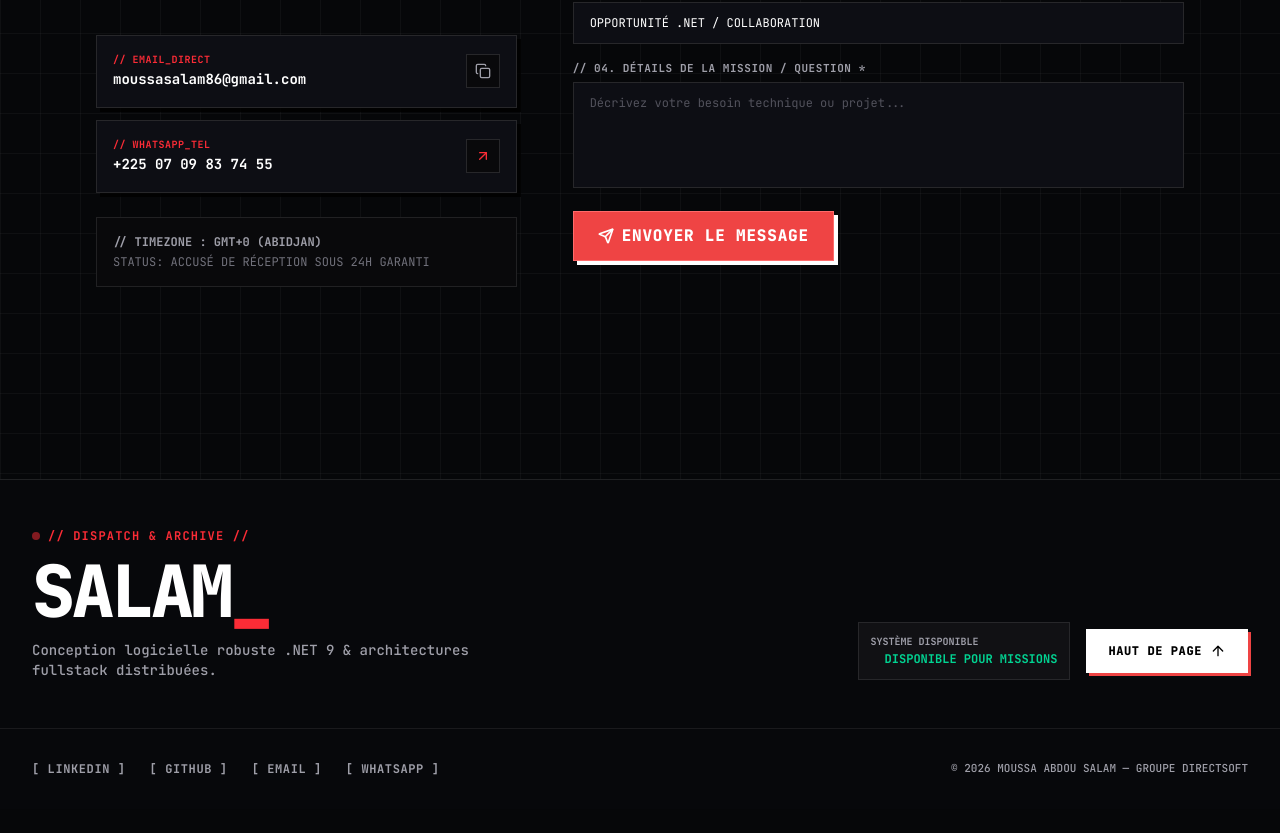
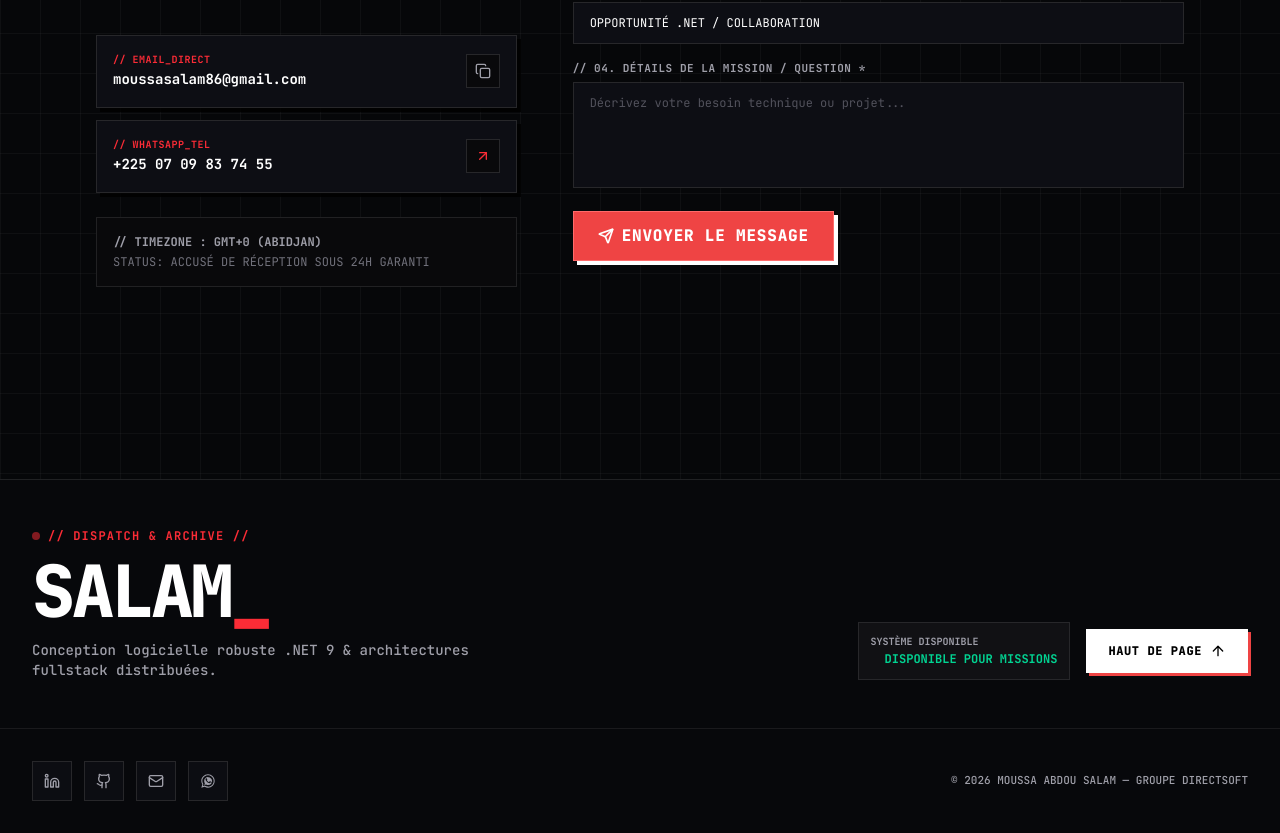
Before and after one commit to iamsalamii/SalamPortfolio, a React (Vite) app: page / in a window 1280 px wide. Shown: the part 7487-8320 px from the top of the page. Before the commit the page ends 8296 px from the top, so only its background shows below. Built offline with nearby package versions, Linux system fonts and the light colour scheme; no server answers.

Commit message:
style(footer): replace text links with sleek brutalist social icons for LinkedIn, GitHub, Email, and WhatsApp

```diff
--- a/src/components/public/Footer.tsx
+++ b/src/components/public/Footer.tsx
@@ -1,6 +1,17 @@
 import React from 'react';
 import { useData } from '../../context/DataContext';
-import { ArrowUp, Terminal, ShieldCheck, Heart } from 'lucide-react';
+import { ArrowUp, Linkedin, Github, Mail } from 'lucide-react';
+
+const WhatsAppIcon: React.FC<{ className?: string }> = ({ className = "w-4 h-4" }) => (
+  <svg
+    className={className}
+    fill="currentColor"
+    viewBox="0 0 24 24"
+  >
+    <path d="M12.031 6.172c-3.181 0-5.767 2.586-5.768 5.766-.001 1.298.38 2.27 1.019 3.287l-.711 2.598 2.664-.698c.969.587 1.961.956 3.162.956 3.181 0 5.767-2.587 5.768-5.766.001-3.182-2.585-5.77-5.767-5.772zm3.398 8.235c-.147.417-.745.767-1.025.795-.278.028-.636.143-2.115-.472-1.89-1.002-3.111-2.919-3.205-3.045-.094-.127-.768-1.022-.768-1.95 0-.928.486-1.385.659-1.573.173-.189.378-.236.505-.236.126 0 .252.002.362.008.117.006.273-.044.427.327.158.381.539 1.314.586 1.41.047.095.079.206.016.332-.063.127-.095.206-.189.317-.095.11-.199.247-.284.332-.095.095-.194.198-.083.389.111.19 1.157 1.905 2.514 2.529.351.161.564.133.729-.057.165-.19.708-.824.897-1.109.189-.285.378-.238.63-.143.252.095 1.603.756 1.879.893.276.137.459.206.526.322.067.116.067.674-.08 1.091z" />
+    <path d="M12 2C6.477 2 2 6.477 2 12c0 1.891.524 3.66 1.434 5.176L2 22l4.981-1.306C8.455 21.543 10.17 22 12 22c5.523 0 10-4.477 10-10S17.523 2 12 2zm0 18.2c-1.61 0-3.134-.442-4.453-1.217l-.319-.187-2.964.777.791-2.889-.205-.327C3.993 15.011 3.5 13.551 3.5 12c0-4.687 3.813-8.5 8.5-8.5s8.5 3.813 8.5 8.5-3.813 8.5-8.5 8.5z" />
+  </svg>
+);
 
 export const Footer: React.FC = () => {
   const { data, activeLanguage } = useData();
@@ -9,6 +20,8 @@ export const Footer: React.FC = () => {
   const scrollToTop = () => {
     window.scrollTo({ top: 0, behavior: 'smooth' });
   };
+
+  const whatsappPhone = (info.phone || '2250709837455').replace(/\D/g, '');
 
   return (
     <footer className="mt-20 border-t border-zinc-800/80 bg-[#07080b] text-zinc-400 font-mono">
@@ -52,36 +65,51 @@ export const Footer: React.FC = () => {
 
       {/* Navigation & Links */}
       <div className="max-w-7xl mx-auto px-6 sm:px-8 py-8 flex flex-col md:flex-row items-center justify-between gap-6 text-xs">
-        <div className="flex flex-wrap items-center gap-4 sm:gap-6">
+        <div className="flex items-center gap-3">
+          {/* LinkedIn Icon Button */}
           <a
-            href="https://linkedin.com/in/abdou-salam-moussa"
+            href={info.linkedinUrl || "https://linkedin.com/in/abdou-salam-moussa"}
             target="_blank"
             rel="noopener noreferrer"
-            className="text-zinc-400 hover:text-red-400 uppercase font-bold tracking-wider transition-colors"
+            aria-label="LinkedIn"
+            title="LinkedIn - Abdou Salam Moussa"
+            className="w-10 h-10 flex items-center justify-center border border-zinc-800 bg-[#0c0d12] text-zinc-400 hover:text-white hover:border-[#0a66c2] hover:bg-[#0a66c2]/10 hover:shadow-[3px_3px_0px_#0a66c2] transition-all duration-150"
           >
-            [ LINKEDIN ]
+            <Linkedin className="w-4 h-4" />
           </a>
+
+          {/* GitHub Icon Button */}
           <a
-            href="https://github.com"
+            href={info.githubUrl || "https://github.com"}
             target="_blank"
             rel="noopener noreferrer"
-            className="text-zinc-400 hover:text-red-400 uppercase font-bold tracking-wider transition-colors"
+            aria-label="GitHub"
+            title="GitHub"
+            className="w-10 h-10 flex items-center justify-center border border-zinc-800 bg-[#0c0d12] text-zinc-400 hover:text-white hover:border-zinc-400 hover:bg-zinc-800 hover:shadow-[3px_3px_0px_#ffffff] transition-all duration-150"
           >
-            [ GITHUB ]
+            <Github className="w-4 h-4" />
           </a>
+
+          {/* Email Icon Button */}
           <a
             href={`mailto:${info.email || 'moussasalam86@gmail.com'}`}
-            className="text-zinc-400 hover:text-red-400 uppercase font-bold tracking-wider transition-colors"
+            aria-label="Email"
+            title={`Email : ${info.email || 'moussasalam86@gmail.com'}`}
+            className="w-10 h-10 flex items-center justify-center border border-zinc-800 bg-[#0c0d12] text-zinc-400 hover:text-red-400 hover:border-red-500 hover:bg-red-500/10 hover:shadow-[3px_3px_0px_#ef4444] transition-all duration-150"
           >
-            [ EMAIL ]
+            <Mail className="w-4 h-4" />
           </a>
+
+          {/* WhatsApp Icon Button */}
           <a
-            href={`https://wa.me/${(info.phone || '+22797682283').replace(/\D/g, '')}`}
+            href={`https://wa.me/${whatsappPhone}`}
             target="_blank"
             rel="noopener noreferrer"
-            className="text-zinc-400 hover:text-emerald-400 uppercase font-bold tracking-wider transition-colors"
+            aria-label="WhatsApp"
+            title={`WhatsApp : +${whatsappPhone}`}
+            className="w-10 h-10 flex items-center justify-center border border-zinc-800 bg-[#0c0d12] text-zinc-400 hover:text-emerald-400 hover:border-emerald-500 hover:bg-emerald-500/10 hover:shadow-[3px_3px_0px_#10b981] transition-all duration-150"
           >
-            [ WHATSAPP ]
+            <WhatsAppIcon className="w-4 h-4" />
           </a>
         </div>
 
```
